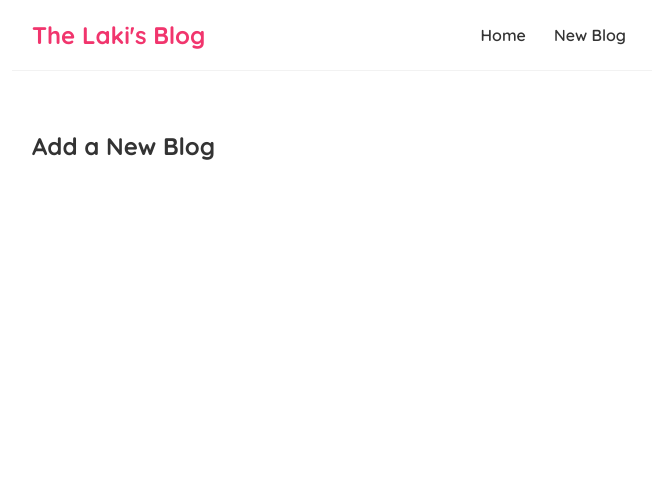
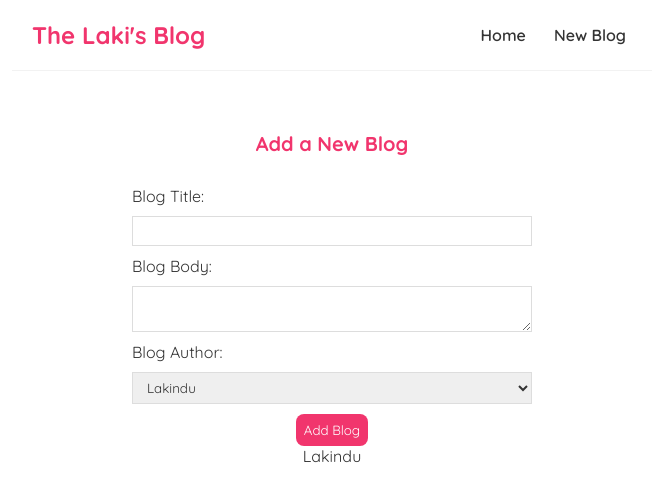
Before and after one commit to lakindu999/learn_REACT, a React (Create React App) app: page /create in a window 1280 px wide. Shown: the top 502 px of the page, without its empty margins (308-964 px from the left). Built offline with nearby package versions, Linux system fonts and the light colour scheme.

Commit message:
Create POST request

```diff
--- a/data/db.json
+++ b/data/db.json
@@ -1,16 +1,22 @@
 {
-    "blogs":[
+  "blogs": [
     {
       "title": "My new site",
       "body": "lorem ipsum...",
-            "author":"Shashini",
-            "id":1
+      "author": "Shashini",
+      "id": 1
     },
     {
       "title": "Welcome Party",
       "body": "lorem ipsum...",
-            "author":"Ramalka",
-            "id":2
+      "author": "Ramalka",
+      "id": 2
+    },
+    {
+      "title": "sdsdsdsds",
+      "body": "dsdsdsds",
+      "author": "Lakindu",
+      "id": 3
     }
   ]
 }
--- a/src/App.js
+++ b/src/App.js
@@ -2,6 +2,7 @@
 import Home from './Home';
 import Create from './Create';
 import { BrowserRouter as Router, Route, Switch } from 'react-router-dom';
+import BlogDetails from './BlogDetails';
 
 function App() {
 
@@ -17,6 +18,9 @@
           <Route path="/create">
             <Create/>
           </Route>
+          <Route path="/blogs/:id">
+            <BlogDetails/>
+          </Route>
         </Switch>
       </div>
     </div>
--- /dev/null
+++ b/src/BlogDetails.js
@@ -0,0 +1,23 @@
+import {useParams} from 'react-router-dom';
+import useFetch from './useFetch';
+
+const BlogDetails = () => {
+    const { id } = useParams();
+    const {data: blog, isPending, error} = useFetch('http://localhost:8000/blogs/' + id);
+
+    return (
+        <div className="blog-details">
+            {isPending && <div>Loading...</div>}
+            {error && <div> { error } </div>}
+            {blog && (
+                <article>
+                    <h2>{blog.title}</h2>
+                    <p>Written By {blog.author}</p>
+                    <div>{ blog.body }</div>
+                </article>
+            )}
+        </div>
+    );
+}
+
+export default BlogDetails;
--- a/src/BlogList.js
+++ b/src/BlogList.js
@@ -1,4 +1,5 @@
 import React from 'react'
+import {Link} from 'react-router-dom';
 
 const BlogList = ({blogs,title}) => {
 
@@ -6,11 +7,13 @@
     <div>
       <div className="blog-list">
         <h2>{title}</h2>
-      {blogs.map((blog) => (
-        <div className="blog-preview" key={blog.id }>
+        {blogs.map((blog) => (
+          <div className="blog-preview" key={blog.id }>
+            <Link to = {`/blogs/${blog.id}`}>
             <h2>{blog.title}</h2>
             <p>Written by {blog.author}</p>
-        </div>
+            </Link>
+          </div>
     ))}
       </div>
     </div>
--- a/src/Create.js
+++ b/src/Create.js
@@ -1,7 +1,53 @@
+import { useState } from "react";
+
 const Create = () =>{
+
+    const [title, setTitle] = useState('');
+    const [body, setBody] = useState('');
+    const [author, setAuthor] = useState('Lakindu');
+
+    const handleSUbmit = (e) => {
+        e.preventDefault();
+        const blog = {title,body,author};
+
+        fetch('http://localhost:8000/blogs', {
+            method:'POST',
+            headers: {"Content-Type": "application/json"},
+            body:JSON.stringify(blog)
+        }).then(() => {
+            console.log('new blog added')
+        })
+    }
     return(
         <div className="create">
             <h2>Add a New Blog</h2>
+            <form onSubmit ={handleSUbmit}>
+                <label>Blog Title:</label>
+                <input
+                type="text"
+                required
+                value={title}
+                onChange = {(e) => setTitle(e.target.value)}
+                />
+                <label>Blog Body:</label>
+                <textarea
+                required
+                value={body}
+                onChange={(e) => setBody(e.target.value)}
+                />
+                <label>Blog Author:</label>
+                <select
+                 value={author}
+                 onChange={(e) => setAuthor(e.target.value) }
+                >
+                 <option value="Lakindu">Lakindu</option>
+                 <option value="Dulakshan">Dulakshan</option>
+                </select>
+                <button>Add Blog</button>
+                <p>{title}</p>
+                <p>{body}</p>
+                <p>{author}</p>
+            </form>
         </div>
     );
 }
--- a/src/index.css
+++ b/src/index.css
@@ -48,3 +48,49 @@
   color: #f1356d;
   margin-bottom: 8px;
 }
+.blog-preview a{
+  text-decoration: none;
+}
+
+/* blog details page*/
+.blog-details h2{
+  font-size: 20px;
+  color:#f1356d ;
+  margin-bottom:10px;
+}
+
+.blog-details div{
+  margin:20px 0;
+}
+
+/* create new blog form */
+.create {
+  max-width: 400px;
+  margin: 0 auto;
+  text-align: center;
+}
+.create label {
+  text-align: left;
+  display: block;
+}
+.create h2 {
+  font-size: 20px;
+  color: #f1356d;
+  margin-bottom: 30px;
+}
+.create input, .create textarea, .create select {
+  width: 100%;
+  padding: 6px 10px;
+  margin: 10px 0;
+  border: 1px solid #ddd;
+  box-sizing: border-box;
+  display: block;
+}
+.create button {
+  background: #f1356d;
+  color: #fff;
+  border: 0;
+  padding: 8px;
+  border-radius: 8px;
+  cursor: pointer;
+}
--- a/src/useFetch.js
+++ b/src/useFetch.js
@@ -6,8 +6,10 @@
     const [error,setError]= useState(null);
 
     useEffect(()=>{
+        const abortCont = new AbortController();
+
         setTimeout(() =>{
-          fetch(url)
+          fetch(url, {signal : abortCont.signal})
             .then(res =>{
               if(!res.ok){
               throw Error ('could not fetch the data for that resource');
@@ -19,10 +21,20 @@
           setIsPending(false);
         })
         .catch(err =>{
-          setError(err.message)
+          if (err.name==='AbortError'){
+            console.log('fetch aborted')
+          }
+          else{
+            setIsPending(false);
+            setError(err.message);
+          }
         });
         }, 1000);
-      }, []);
+
+        return () => abortCont.abort();
+
+      }, [url]);
+
 
       return {data, isPending, error}
 }
```
Lines whose indentation alone changed are shown as unchanged.
